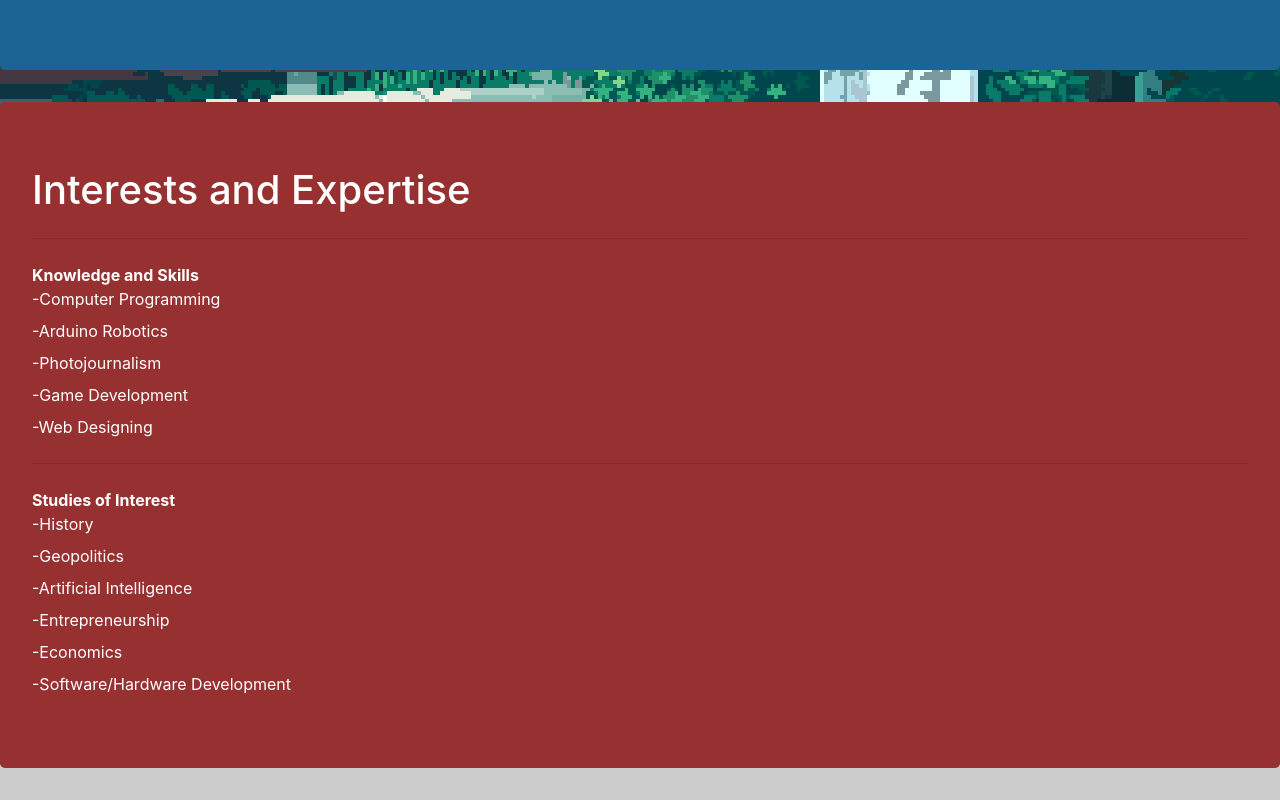
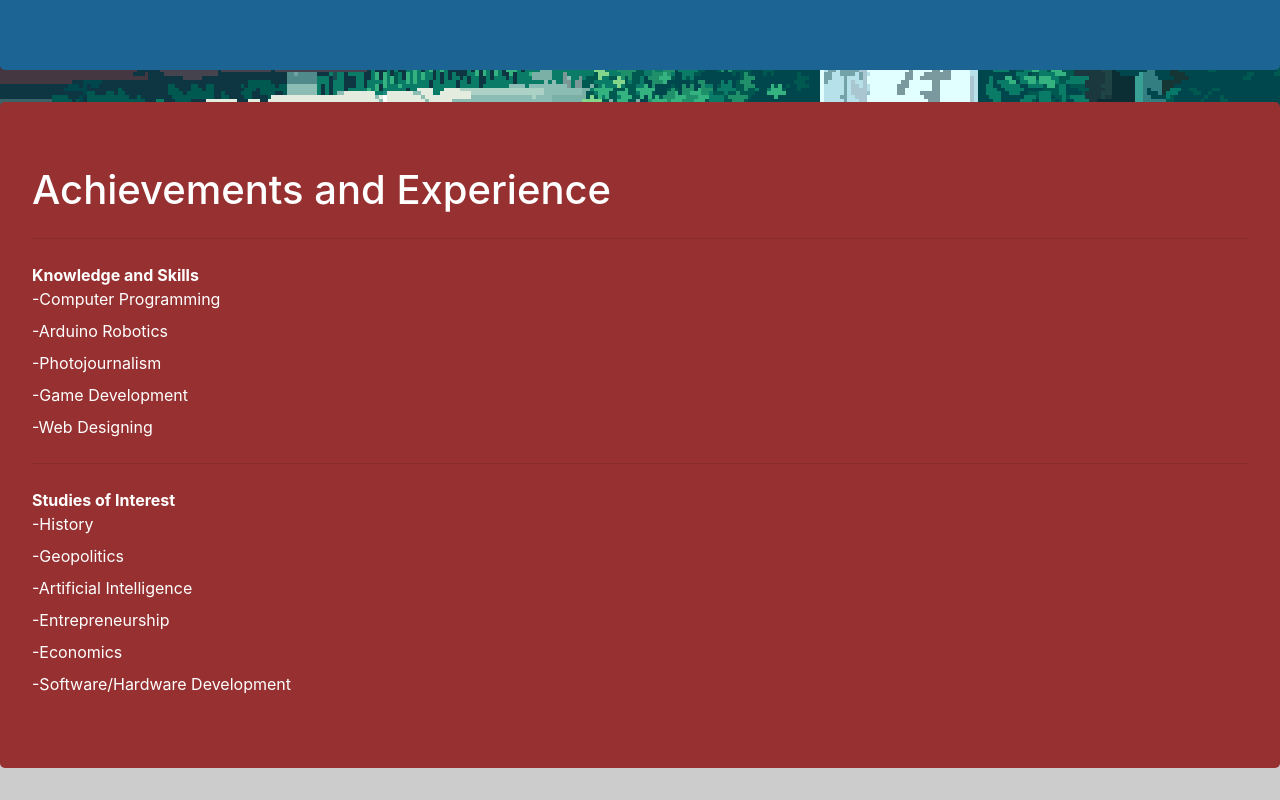
Before and after one commit to Carl-Olivar-CIIT/Carl-Olivar-CIIT.github.io, a plain HTML site: page Olivar Web/index.html in a window 1280 px wide. Shown: the part 988-1788 px from the top of the page. Drawn offline with nearby package versions, Linux system fonts and the light colour scheme.

Commit message:
Update index.html

```diff
--- a/Olivar Web/index.html
+++ b/Olivar Web/index.html
@@ -49,7 +49,7 @@
     </div>
 
     <div class="jumbotron" style="color: white; background-color: rgb(151, 48, 48);">
-        <h1>Interests and Expertise</h1>
+        <h1>Achievements and Experience</h1>
         <hr class="my-4" style="color: white;">
         <dt>Knowledge and Skills</dt>
         <dd>-Computer Programming</dd>
```
